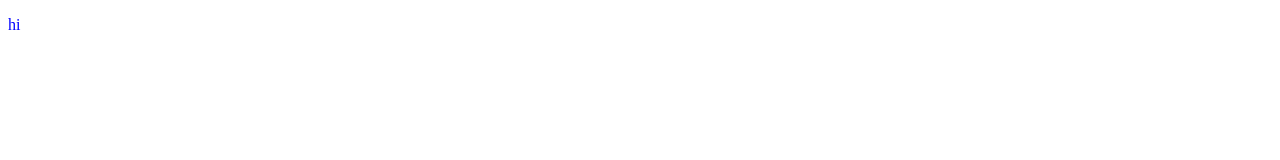
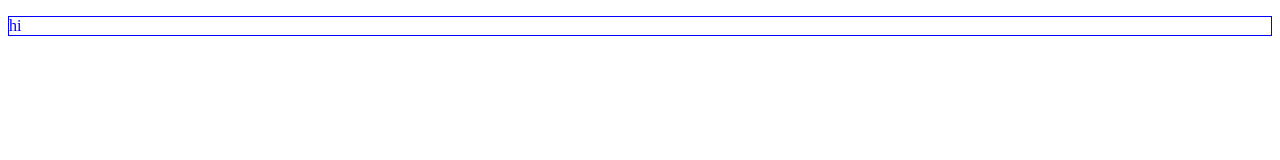
Before and after one commit to AndriiHrytsei/folder2, a plain HTML site: page index.html in a window 1280 px wide. Drawn offline with Linux system fonts and the light colour scheme.

Commit message:
add styles

```diff
--- a/index.html
+++ b/index.html
@@ -5,6 +5,7 @@
     <meta http-equiv="X-UA-Compatible" content="IE=edge">
     <meta name="viewport" content="width=device-width, initial-scale=1.0">
     <title>Document</title>
+    <link rel="stylesheet" href="style.css">
 </head>
 <body>
     <p style="color:blue;">hi</p>
--- a/style.css
+++ b/style.css
@@ -0,0 +1,3 @@
+p{
+    border: 1px solid;
+}
```
